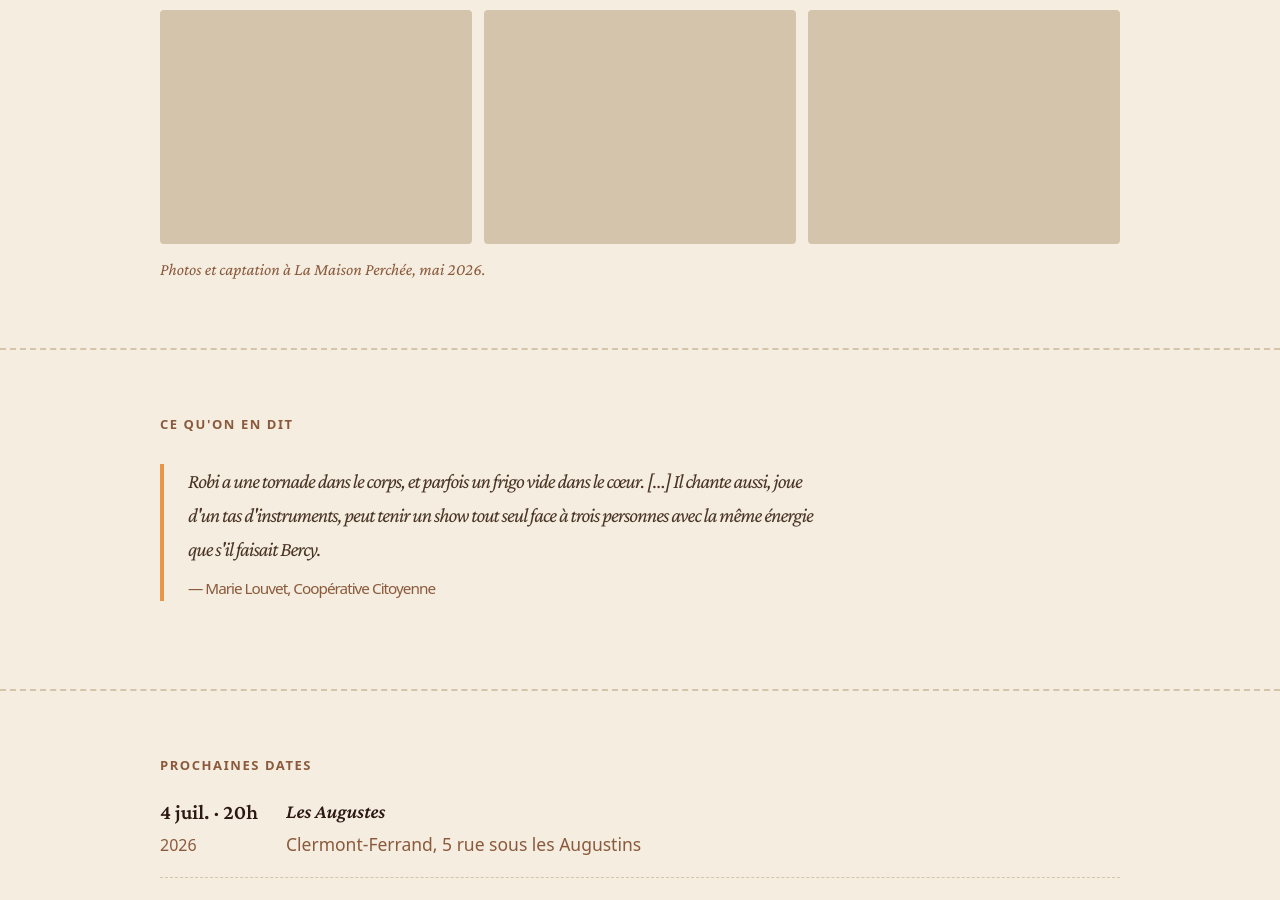
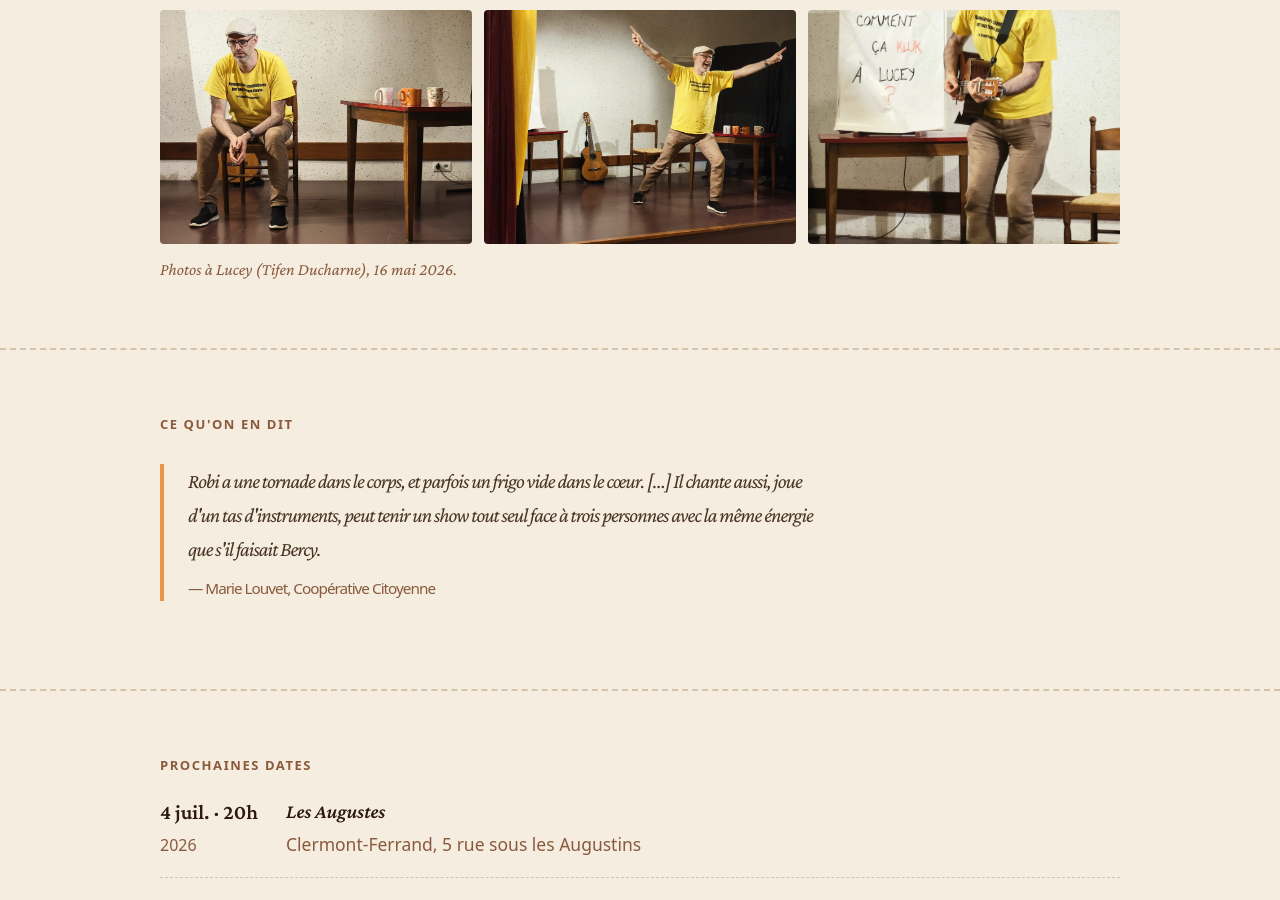
Before and after one commit to MonsieurRobi/monsieurrobi.github.io, a Jekyll site: the page built from 3-bipolaire.md, in a window 1280 px wide and 900 px high, scrolled down 1558 px. Built offline with Jekyll 4.4.1, drawn with Linux system fonts in a browser that asks for light colours.

Commit message:
ajoute photos Lucey

```diff
--- a/_data/propositions.yml
+++ b/_data/propositions.yml
@@ -222,8 +222,8 @@ conf:
   # Médias
   media:
     video_url: null
-    photos: []
-    photos_caption: "Photos et captation à La Maison Perchée, mai 2026."
+    photos: ["robi-triste.jpg", "robi-up.jpg", "robi-guitare.jpg" ]
+    photos_caption: "Photos à Lucey (Tifen Ducharne), 16 mai 2026."
 
   # Design tokens
   design:
```
Also changed, not shown: assets/robi-guitare.jpg (added), assets/robi-triste.jpg (added), assets/robi-up.jpg (added).
